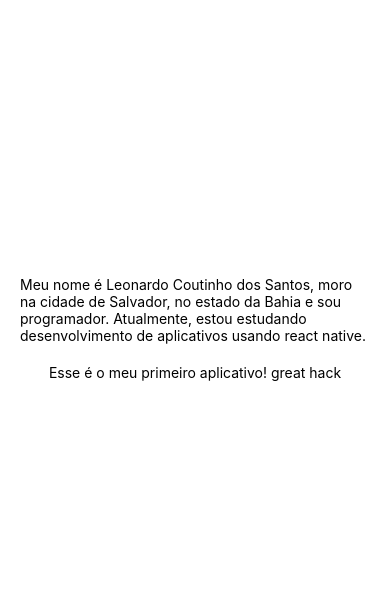
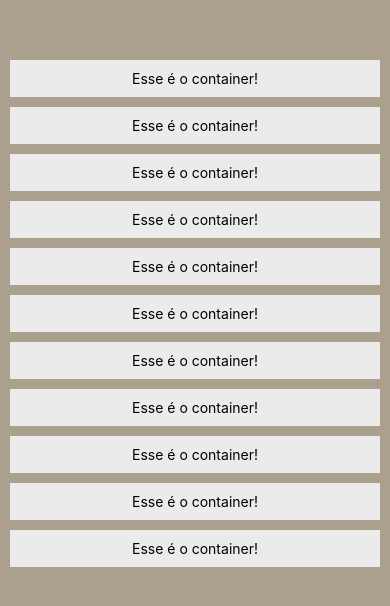
Before and after one commit to leonardo-coutinho-dev/nlw-return-rocketseat-2022, a React Native app in the folder trilha-impulse/mobile-web-application/: screen / in a window 390 px wide. Shown: the part 104-710 px from the top of the page. Built offline with nearby package versions, Linux system fonts and the light colour scheme.

Commit message:
creating first component

```diff
--- a/trilha-impulse/mobile-web-application/App.tsx
+++ b/trilha-impulse/mobile-web-application/App.tsx
@@ -1,11 +1,22 @@
 import { StatusBar } from 'expo-status-bar';
-import { StyleSheet, Text, View } from 'react-native';
+import React from 'react';
+import { StyleSheet, View } from 'react-native';
+import Container from './src/components/Container';
 
 export default function App() {
   return (
     <View style={styles.container}>
-      <Text style={{padding: '20px'}}>Meu nome é Leonardo Coutinho dos Santos, moro na cidade de Salvador, no estado da Bahia e sou programador. Atualmente, estou estudando desenvolvimento de aplicativos usando react native.</Text>
-      <Text>Esse é o meu primeiro aplicativo! great hack</Text>
+      <Container />
+      <Container />
+      <Container />
+      <Container />
+      <Container />
+      <Container />
+      <Container />
+      <Container />
+      <Container />
+      <Container />
+      <Container />
       <StatusBar style="auto" />
     </View>
   );
@@ -14,8 +25,9 @@ export default function App() {
 const styles = StyleSheet.create({
   container: {
     flex: 1,
-    backgroundColor: '#fff',
+    backgroundColor: '#ABA08E',
     alignItems: 'center',
     justifyContent: 'center',
+    padding: 10,
   },
 });
--- /dev/null
+++ b/trilha-impulse/mobile-web-application/src/components/Container.tsx
@@ -0,0 +1,18 @@
+import { View, StyleSheet, Text } from 'react-native';
+
+export default function Container() {
+  return (
+    <View style={styles.container}>
+      <Text style={{width: '100%', color: '#000000', textAlign: 'center'}}>Esse é o container!</Text>
+    </View>
+  );
+}
+
+const styles = StyleSheet.create({
+  container: {
+    width: '100%',
+    padding: 10,
+    marginBottom: 10,
+    backgroundColor: "#ebebeb"
+  }
+})
```
